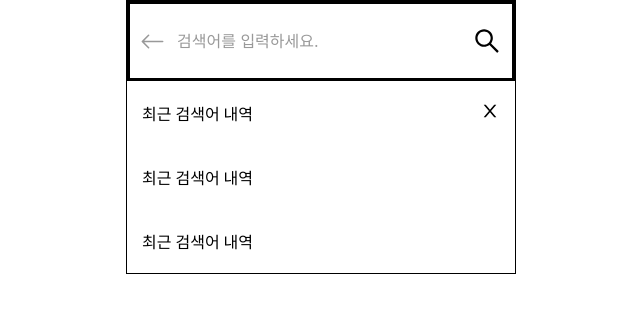
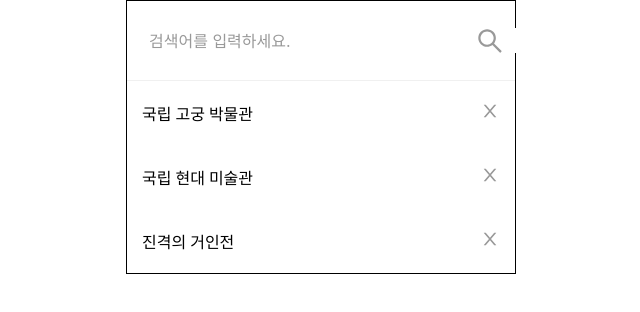
Before and after one commit to BFGGyu/BF-frontend, a Next.js app: page /search in a window 1280 px wide. Shown: the top 312 px of the page, without its empty margins (319-959 px from the left). Built offline with nearby package versions, Linux system fonts and the light colour scheme; no server answers; a web font is replaced by a local one.

Commit message:
Feat: #10 - 검색리스트 state로 관리

```diff
--- a/pages/search/index.tsx
+++ b/pages/search/index.tsx
@@ -1,9 +1,16 @@
 import COLOR from '@/constants/colors';
+import FONT from '@/constants/fonts';
+import { useState } from 'react';
 import { AiOutlineClose, AiOutlineSearch } from 'react-icons/ai';
 import { BsArrowLeft } from 'react-icons/bs';
 import styled from 'styled-components';
 
 const Search = () => {
+  const [searchList, setSearchList] = useState([
+    { id: '0', name: '국립 고궁 박물관' },
+    { id: '1', name: '국립 현대 미술관' },
+    { id: '2', name: '진격의 거인전' }
+  ]);
   return (
     <SearchWrapper>
       <SearchInputWrapper>
@@ -11,15 +18,15 @@
           <BsArrowLeft color={COLOR.GREY} size={25} />
           <SearchInput placeholder='검색어를 입력하세요.' />
         </div>
-        <AiOutlineSearch size={30} />
+        <AiOutlineSearch size={30} color={COLOR.GREY} />
       </SearchInputWrapper>
       <div>
-        <SearchResult>
-          최근 검색어 내역
-          <AiOutlineClose size={20} />
-        </SearchResult>
-        <SearchResult>최근 검색어 내역</SearchResult>
-        <SearchResult>최근 검색어 내역</SearchResult>
+        {searchList.map((result) => (
+          <SearchResult style={FONT.BODY1}>
+            {result.name}
+            <AiOutlineClose size={20} color={COLOR.GREY} />
+          </SearchResult>
+        ))}
       </div>
     </SearchWrapper>
   );
@@ -28,7 +35,6 @@
 const SearchWrapper = styled.div`
   display: flex;
   flex-direction: column;
-  // height: 100%;
   border: 1px solid black;
 `;
 
@@ -38,12 +44,14 @@
   align-items: center;
   width: 100%;
   height: 10vh;
-  border: 3px solid black;
   padding: 10px;
+  border-bottom: 1px solid black;
+  border-color: ${COLOR.LINE};
 `;
 
 const SearchInput = styled.input`
   border: 0;
+  padding-right: 65%;
   font-size: 16px;
   &::placeholder {
     color: ${COLOR.GREY};
@@ -54,7 +62,6 @@
   display: flex;
   justify-content: space-between;
   padding: 20px 15px;
-  // border: 1px solid black;
 `;
 
 export default Search;
```
